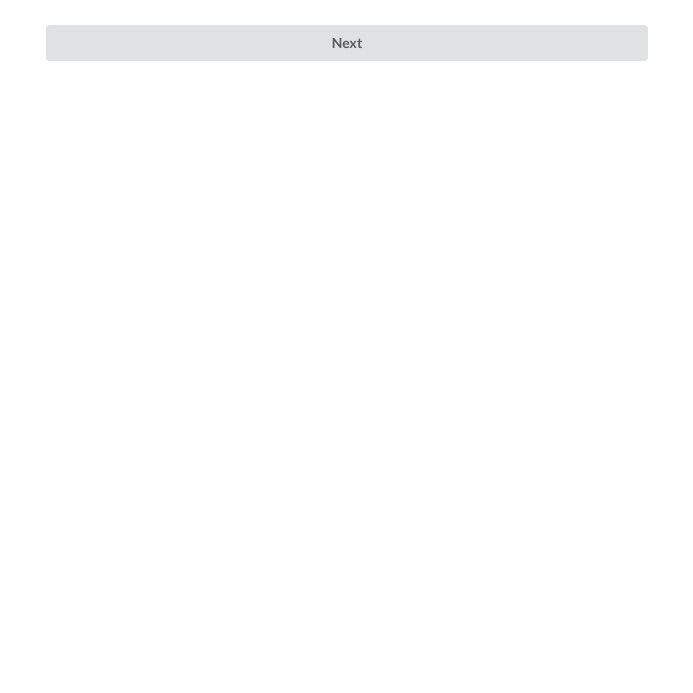
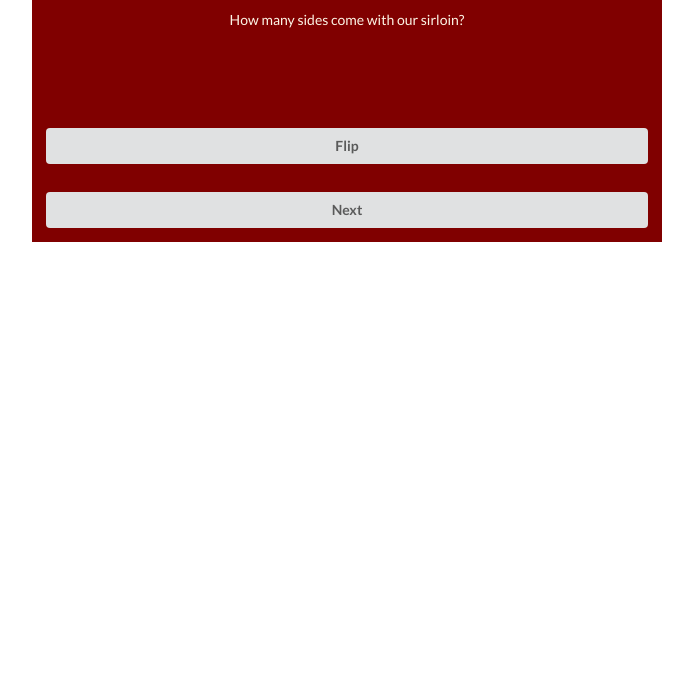
Before and after one commit to Jsparks1989/amplify-flash-cards, a React app in the folder flash-cards/: page / in a window 1280 px wide. Shown: the part 135-828 px from the top of the page, without its empty margins (293-986 px from the left). Built offline with nearby package versions, Linux system fonts and the light colour scheme.

Commit message:
Worked on design and added more questions.

```diff
--- a/flash-cards/src/components/StackOverflow2.js
+++ b/flash-cards/src/components/StackOverflow2.js
@@ -39,13 +39,18 @@ class StackOverflow2 extends React.Component{
         return(
             //<div className='ui container'>
             <div style={{ margin: '2em' }} className='ui one column stackable center aligned page grid'>
+                    <h1 className='ui header'>Menu Flash Cards</h1>
 
-                    <div className='column twelve wide'>
+                    <div className='column twelve wide' id='questionAnswer'>
                         <div id='question'>
-                        { this.props.questionAnswer[this.state.randomNumber].question }
+                            <h2 id='text' className='ui header'>Question</h2>
+                            <div className='ui divider'></div>
+                            <p id='text'>{ this.props.questionAnswer[this.state.randomNumber].question }</p>
                         </div>
                         <div id='answer' style={{ display: 'none' }}>
-                        { this.props.questionAnswer[this.state.randomNumber].answer }
+                            <h2 id='text' className='ui header'>Answer</h2>
+                            <div className='ui divider'></div>
+                            <p id='text'>{ this.props.questionAnswer[this.state.randomNumber].answer }</p>
                         </div>
 
                         <div>
--- a/flash-cards/src/reducers/index.js
+++ b/flash-cards/src/reducers/index.js
@@ -5,7 +5,7 @@ import { combineReducers } from 'redux';
 const questionAnswerReducer = () => {
     return [
         {
-            question: 'How many sides come with the sirloin?',
+            question: 'How many sides come with our sirloin?',
             answer: '2'
         },
         {
@@ -13,44 +13,68 @@ const questionAnswerReducer = () => {
             answer: '6oz, 9oz and 12oz'
         },
         {
-            question: 'What are the baked potato toppings?',
-            answer: 'butter, sour cream, bacon bits, cheese and chives'
+            question: 'What are the toppings on our baked potato?',
+            answer: 'Butter, sour cream, bacon bits, cheese and chives'
         },
         {
-            question: 'What tempterature does our walk-in cooler need to be kept at?',
-            answer: '40 degrees'
+            question: 'Which of our steaks are cooked on the woodfire grill?',
+            answer: 'The ribeye and bone-in ribeye'
         },
         {
-            question: 'How long until drinks need to be taken to your table?',
-            answer: 'two minutes'
+            question: 'Which of our steaks are cooked on the flat top grill?',
+            answer: 'Sirloin, filet, and strip'
         },
         {
-            question: 'is the ribeye cooked on the flat-top or woodfire grill',
-            answer: 'woodfire grill'
+            question: 'Does our Outback Burger come with cheese and bacon automatically?',
+            answer: 'No'
         },
         {
-            question: 'Test question 1',
-            answer: 'Test answer 1'
+            question: 'What are the different cheese options available for our burgers?',
+            answer: 'American, swiss, cheddar, and provolone'
         },
         {
-            question: 'Test question 2',
-            answer: 'Test answer 2'
+            question: 'What sizes do our salmon come in?',
+            answer: '7oz and 10oz'
         },
         {
-            question: 'Test question 3',
-            answer: 'Test answer 3'
+            question: 'What two shrimp appitizers do we offer?',
+            answer: 'Grilled shrimp on the barbie and gold coast coconut shrimp'
         },
         {
-            question: 'Test question 4',
-            answer: 'Test answer 4'
+            question: 'What sauce is paired with our bloomin onion?',
+            answer: 'Bloom sauce'
+        },
+        {
+            question: 'How many shrimp come with our GSB appitizer?',
+            answer: 'Half order: 4, full order: 8'
+        },
+        {
+            question: 'What is the acceptable minimum width for our bloomin onion?',
+            answer: '4 inches across'
+        },
+        {
+            question: 'What are the different sauces our kukabura wings can be tossed in?',
+            answer: 'Mild, medium, and hot'
+        },
+        {
+            question: 'How many wings come with our kukabura wings appitizer?',
+            answer: '5 drums and 5 flats, 10 in total'
+        },
+        {
+            question: 'What are our two premium side salads?',
+            answer: 'Blue cheese pecan chop salad, and our blue cheese wedge salad'
+        },
+        {
+            question: 'What are our different salad dressings?',
+            answer: 'Ranch, blue cheese, blue cheese vin, honey mustard, mustard vin, caesar, 1000 island, light balsamic vin, and oil & vin'
         },
     ];
 }
 
 
-const randomNumber = (state=0, action) => {
+// const randomNumber = (state=0, action) => {
 
-}
+// }
 
 
 
--- a/flash-cards/src/styles/style.css
+++ b/flash-cards/src/styles/style.css
@@ -1,17 +1,26 @@
+
+
+
 #question {
-    border-style: solid;
+    height: 150px;
 }
 
 #answer {
-    border-style: solid;
+    height: 150px;
 }
 
 #flip-button {
-    /* background-color: #720008; */
     margin-top: 2em;
 }
 
 #next-button {
-    /* background-color: #720008; */
     margin-top: 2em;
 }
+
+#questionAnswer {
+    background-color: maroon;
+}
+
+#text {
+    color: oldlace;
+}
```
